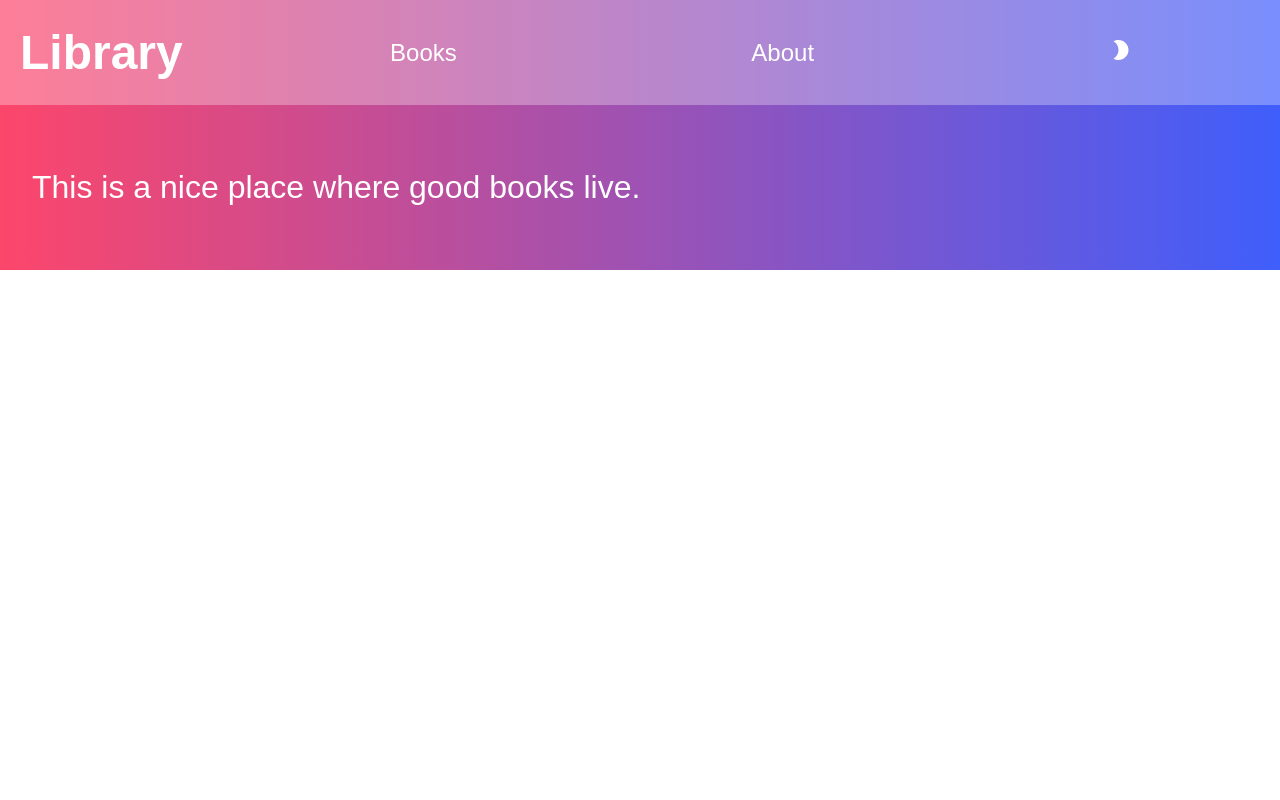
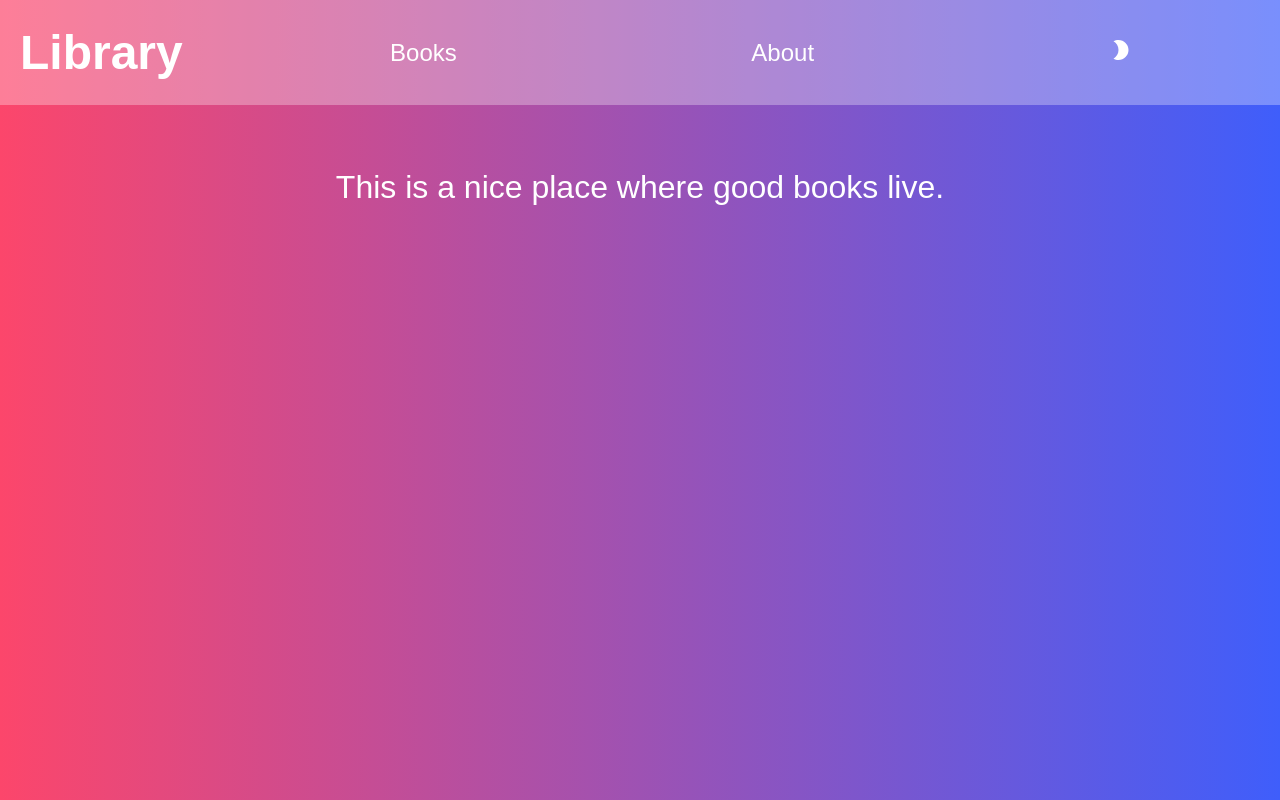
Before and after one commit to olga-loisha/library-react, a React (Create React App) app in the folder client/: page / in a window 1280 px wide. Built offline with nearby package versions, Linux system fonts and the light colour scheme.

Commit message:
Fix minor issue with styles

```diff
--- a/client/src/App.css
+++ b/client/src/App.css
@@ -1,5 +1,6 @@
 .app {
   font-family: 'Montserrat', sans-serif;
+  min-height: 100%;
 }
 
 .app-light {
--- a/client/src/index.css
+++ b/client/src/index.css
@@ -1,4 +1,4 @@
-html, body {
+html, body, #root {
   height: 100%;
 }
 
--- a/client/src/pages/AboutPage/AboutPage.css
+++ b/client/src/pages/AboutPage/AboutPage.css
@@ -3,5 +3,6 @@
 
     .about-message {
         font-size: 2em;
+        text-align: center;
     }
 }
```
